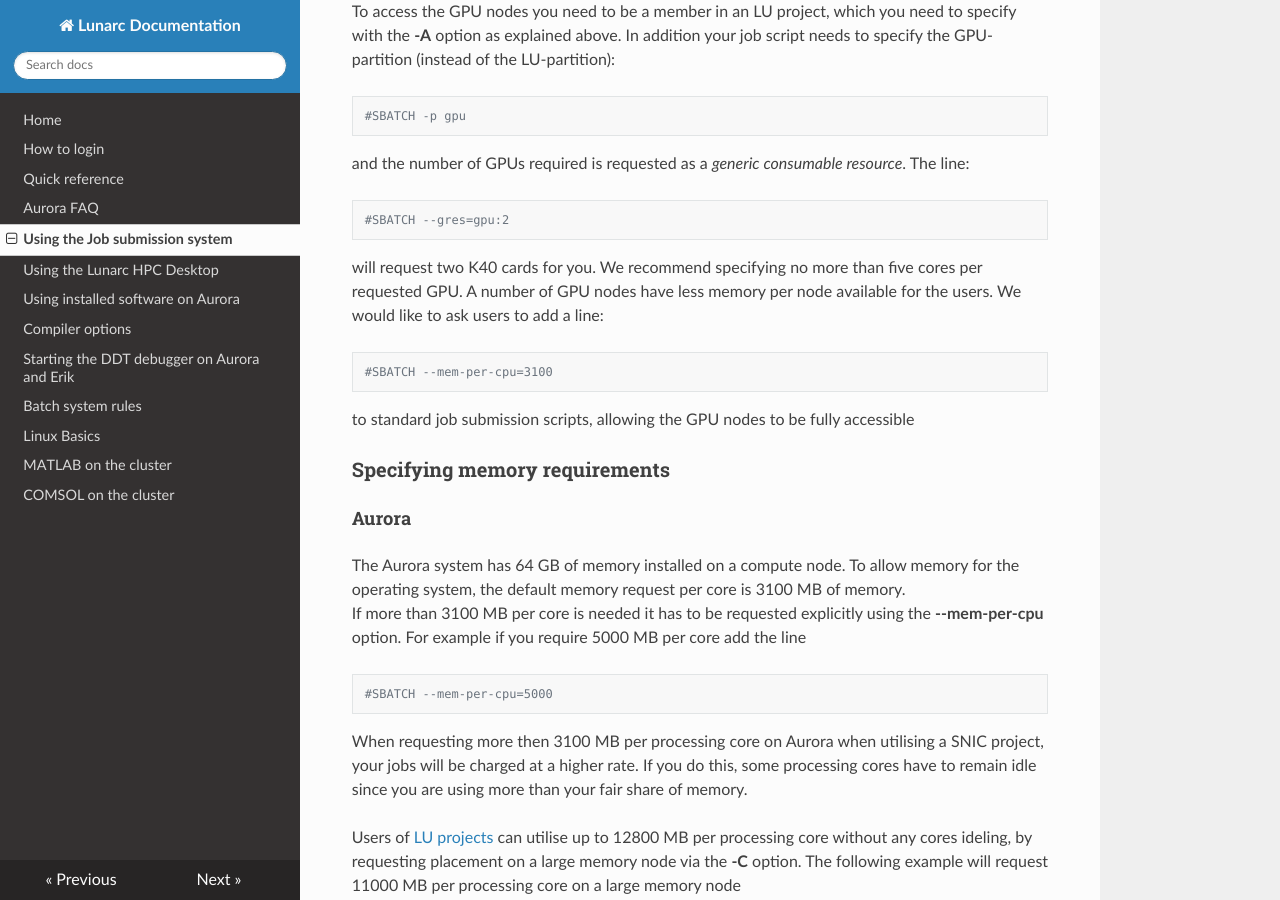
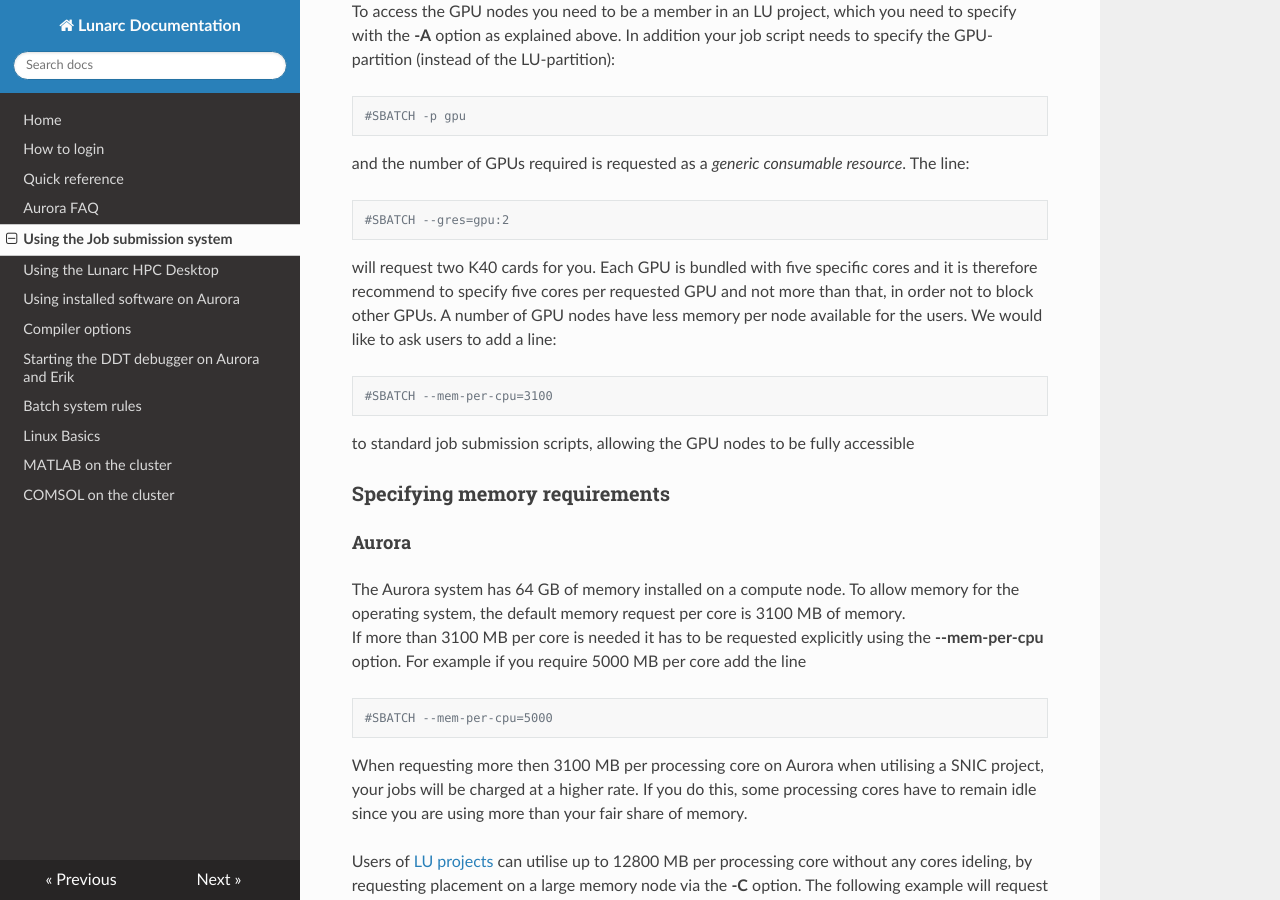
Before and after one commit to lunarc/lunarc_docs, an MkDocs documentation site: the page built from docs/batch_system.md, in a window 1280 px wide and 900 px high, scrolled down 3734 px. Built offline with MkDocs 1.6.1, drawn with Linux system fonts in a browser that asks for light colours; nearby versions of some CDN libraries; old or Windows-style settings are respelled for this version of MkDocs.

Commit message:
GPU-node update

```diff
--- a/docs/batch_system.md
+++ b/docs/batch_system.md
@@ -178,8 +178,7 @@ The line:
 
     #SBATCH --gres=gpu:2
 
-will request two K40 cards for you.  We recommend specifying no more
-than five cores per requested GPU.  A number of GPU nodes have less
+will request two K40 cards for you.  Each GPU is bundled with five specific cores and it is therefore recommend to specify five cores per requested GPU and not more than that, in order not to block other GPUs.  A number of GPU nodes have less
 memory per node available for the users.  We would like to ask users to add a
 line:
 
```
